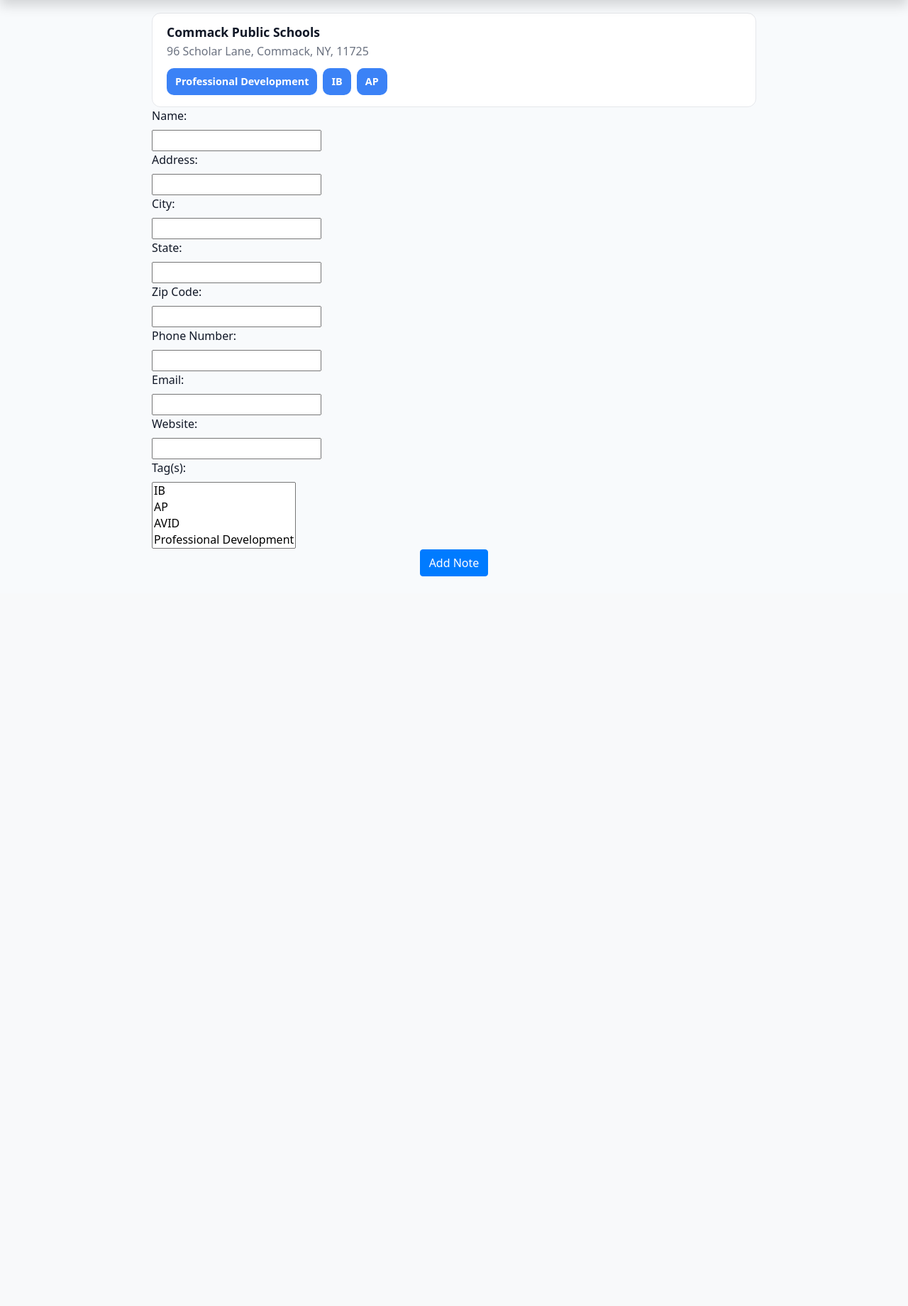
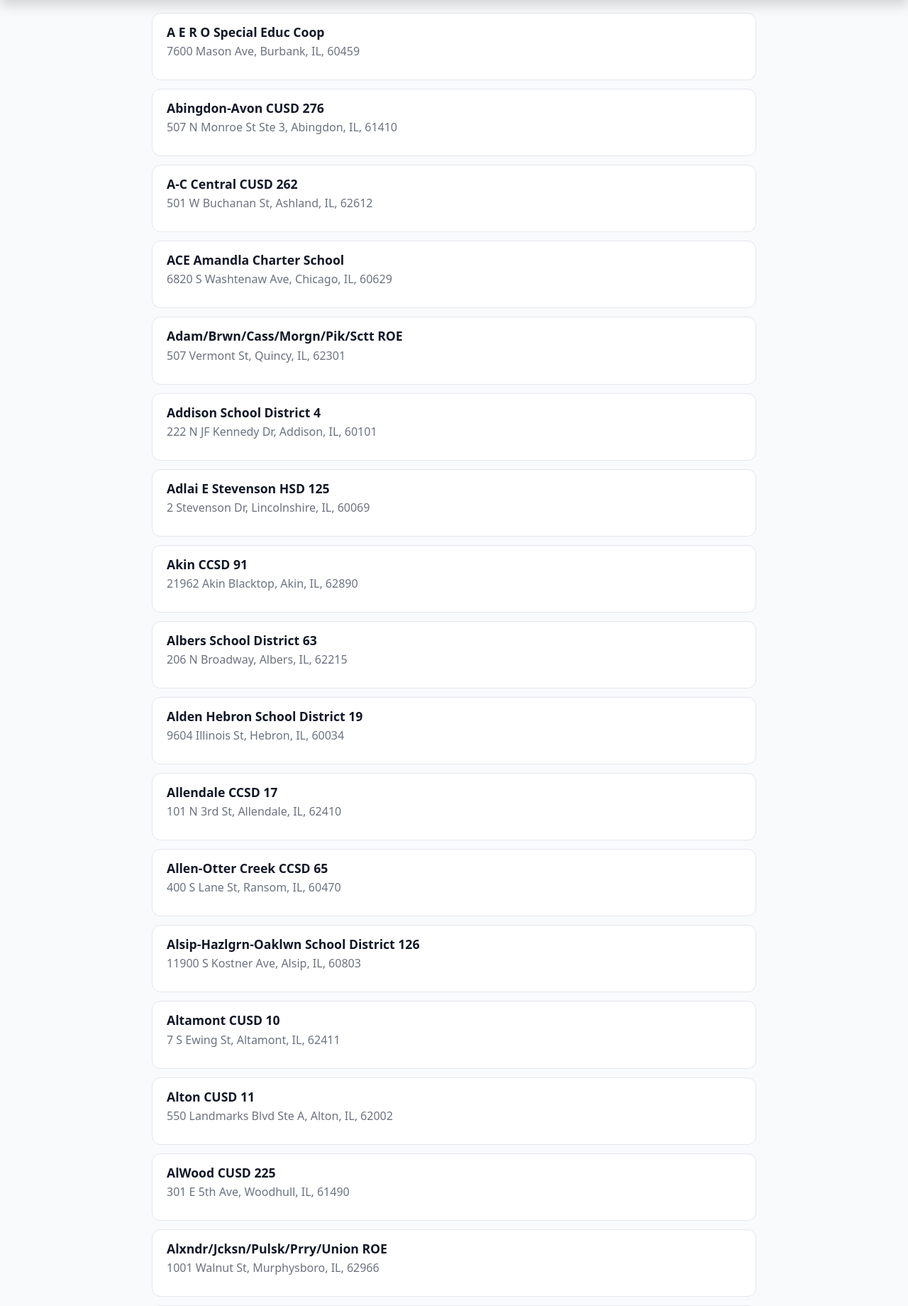
Before and after one commit to josediaz99/education_walkthrough_lead, a Flask app: page / in a window 1280 px wide. Shown: the part 56-1896 px from the top of the page at 71% size. Before the commit the page ends 868 px from the top, so only its background shows below. Run offline with Flask 3, Linux system fonts and the light colour scheme; parts of the project's set-up code (start-up, migrations or seed data) failed here and were passed over; some libraries are stand-ins or nearby versions.

Commit message:
API call changes + updated school model

```diff
--- a/website/static/schoolDiggerApi_user.py
+++ b/website/static/schoolDiggerApi_user.py
@@ -36,7 +36,7 @@
     Returns:
         stateDistricts (list[dict]): lift of school district in the json format returned by the api
     """
-    important_fields = ["districtID", "districtName", "state", "countyName", "city", "zip", "phone", "fax", "website", "gradeRange", "numSchools", "studentTeacherRatio"]
+    important_fields = ["districtID", "districtName", "state", "city", "zip", "phone", "url", "lowGrade", "highGrade", "numberTotalSchools"]
     stateDistricts: list[dict] = []
 
     page = 1
@@ -59,6 +59,11 @@
 
         for r in rows:
             filtered_row = {key: r[key] for key in important_fields if key in r}
+            filtered_row["street"] = r["address"]["street"]
+            filtered_row["city"] = r["address"]["city"]
+            filtered_row["state"] = r["address"]["state"]
+            filtered_row["zip"] = r["address"]["zip"]
+            filtered_row["countyName"] = r["county"]["countyName"]
             stateDistricts.append(filtered_row)
 
         if len(rows) < max_page:
--- a/website/templates/base.html
+++ b/website/templates/base.html
@@ -19,7 +19,6 @@
             type="text/css"
             href="{{ url_for('static', filename='style.css') }}"
         />
-        <script src="https://cdn.jsdelivr.net/npm/htmx.org/dist/htmx.min.js"></script>
         <title>{% block title %}Home{% endblock%}</title>
     </head>
     <body>
@@ -69,6 +68,7 @@
         <div class="container">
             {% block content %}{% endblock %}
         </div>
+        <script src="https://cdn.jsdelivr.net/npm/htmx.org/dist/htmx.min.js"></script>
         <script
             src="https://code.jquery.com/jquery-3.2.1.slim.min.js"
             integrity="sha384-KJ3o2DKtIkvYIK3UENzmM7KCkRr/rE9/Qpg6aAZGJwFDMVNA/GpGFF93hXpG5KkN"
--- a/website/templates/home.html
+++ b/website/templates/home.html
@@ -15,7 +15,7 @@
 
                     <h3 class="title">{{school.name}}</h3>
                     <address class="addr">
-                        {{school.address}}, {{school.city}}, {{school.state}}, {{school.zip_code}}
+                        {{school.street}}, {{school.city}}, {{school.state}}, {{school.zip_code}}
                     </address>
 
                     <div class="tags">
@@ -27,7 +27,7 @@
             {% endfor %}
         </ul>
     <form method="POST">
-        <label for="name">Name:</label><br>
+        <!-- <label for="name">Name:</label><br>
         <input type="text" id="name" name="name"><br>
         <label for="address">Address:</label><br>
         <input type="text" id="address" name="address"><br>
@@ -50,9 +50,9 @@
             <option value="AVID">AVID</option>
             <option value="Professional Development">Professional Development</option>
         </select>
-        <br />
+        <br /> -->
         <div align="center">
-                <button type="submit" class="btn btn-primary">Add Note</button>
+            <button type="submit" class="btn btn-primary">Add Districts</button>
         </div>
     </form>
 {% endblock %}
--- a/website/views.py
+++ b/website/views.py
@@ -3,6 +3,7 @@
 from .models import School, Tag
 from flask import request, flash
 from . import db
+from .static.schoolDiggerApi_user import get_school_districts
 import json
 
 
@@ -12,28 +13,48 @@
 @views.route('/', methods=['GET', 'POST'])
 def home():
     if request.method == 'POST':
-        name = request.form.get('name')
-        address = request.form.get('address')
-        city = request.form.get('city')
-        state = request.form.get('state')
-        zip_code = request.form.get('zip_code')
-        phone_number = request.form.get('phone_number')
-        email = request.form.get('email')
-        website = request.form.get('website')
+        # name = request.form.get('name')
+        # address = request.form.get('address')
+        # city = request.form.get('city')
+        # state = request.form.get('state')
+        # zip_code = request.form.get('zip_code')
+        # phone_number = request.form.get('phone_number')
+        # email = request.form.get('email')
+        # website = request.form.get('website')
 
 
-        new_school = School(name=name, address=address, city=city, state=state, zip_code=zip_code, phone_number=phone_number, email=email, website=website)
+        # new_school = School(name=name, address=address, city=city, state=state, zip_code=zip_code, phone_number=phone_number, email=email, website=website)
 
 
-        for tag_name in request.form.getlist('tags'):
-            new_tag = Tag.query.filter_by(name=tag_name).first()
-            new_school.tags.append(new_tag)
+        # for tag_name in request.form.getlist('tags'):
+        #     new_tag = Tag.query.filter_by(name=tag_name).first()
+        #     new_school.tags.append(new_tag)
 
-        print(new_school.tags)
-        db.session.add(new_school)
-        db.session.commit()
+        # print(new_school.tags)
+        # db.session.add(new_school)
+        # db.session.commit()
 
-        flash("School Added!", category='success')
+        # flash("School Added!", category='success')
+        school_districts = get_school_districts("IL")
+        # print(school_districts)
+
+        for district in school_districts:
+            nces_id = district["districtID"]
+            name = district["districtName"]
+            street = district["street"]
+            city = district["city"]
+            state = district["state"]
+            zip_code = district["zip"]
+            phone_number = district["phone"]
+            website = district["url"]
+            lowGrade = district["lowGrade"]
+            highGrade = district["highGrade"]
+            numberTotalSchools = district["numberTotalSchools"]
+
+            new_school = School(nces_id=nces_id, name=name, street=street, city=city, state=state, zip_code=zip_code, phone_number=phone_number, website=website, lowGrade=lowGrade, highGrade=highGrade, numberTotalSchools=numberTotalSchools)
+            db.session.add(new_school)
+            db.session.commit()
+
     return render_template("home.html", schools=School.query.all())
 
 @views.route('/search')
```
Also changed, not shown: website/models.py (+8 -2 lines), instance/database.db.
